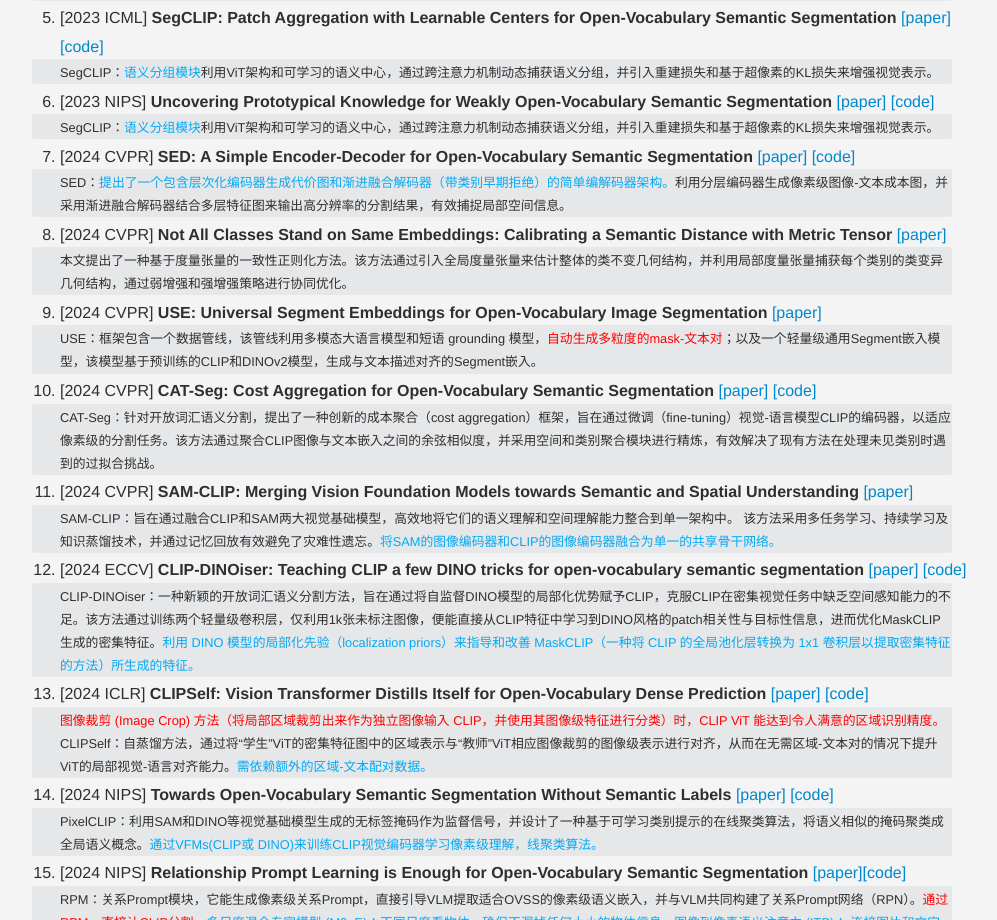
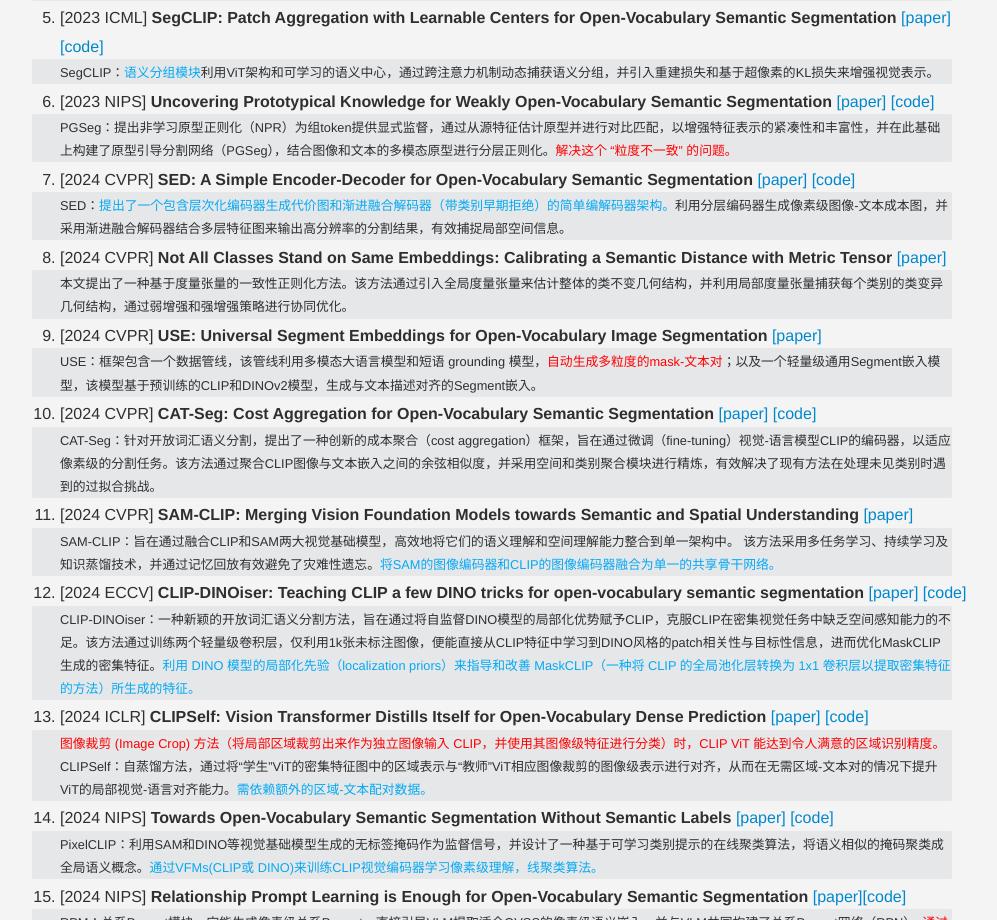
Before and after one commit to wang-akang/MyPaper, a plain HTML site: page index.html in a window 1280 px wide. Shown: the part 9064-9984 px from the top of the page, without its empty margins (148-1145 px from the left). Drawn offline with Linux system fonts and the light colour scheme.

Commit message:
Update index.html

```diff
--- a/index.html
+++ b/index.html
@@ -2202,7 +2202,8 @@ Original highlight.js style (c) Ivan Sagalaev <maniac@softwaremaniacs.org>
 <ol start="6" style="counter-reset: my-awesome-counter 5;" class="markdown_ol">
 <li><span class="xsj_placeholder_span"></span>[2023 NIPS] <strong class="markdown_strong_asterisk">Uncovering Prototypical Knowledge for Weakly Open-Vocabulary Semantic Segmentation</strong> <a href="https://arxiv.org/pdf/2310.19001" class="xsj_link xsj_manu_link" target="_blank">[paper]</a> <a href="https://github.com/Ferenas/PGSeg?tab=readme-ov-file" class="xsj_link xsj_manu_link" target="_blank">[code]</a></li>
 </ol>
-<div class="content-box" style="--hover-image-url: url('https://figures.semanticscholar.org/4bae689ade260c1624406b5bf2d58d637a0c5aa9/500px/3-Figure2-1.png')" ;=""> <span>SegCLIP：<span style="color:#03a9f4">语义分组模块</span>利用ViT架构和可学习的语义中心，通过跨注意力机制动态捕获语义分组，并引入重建损失和基于超像素的KL损失来增强视觉表示。</span></div>
+<body><div class="content-box"  style="--hover-image-url: url('https://cdn.bytez.com/mobilePapers/v2/neurips/72361/images/3-5.png')";> <span>PGSeg：提出非学习原型正则化（NPR）为组token提供显式监督，通过从源特征估计原型并进行对比匹配，以增强特征表示的紧凑性和丰富性，并在此基础上构建了原型引导分割网络（PGSeg），结合图像和文本的多模态原型进行分层正则化。<span style="color:red">解决这个 “粒度不一致” 的问题。</span></span></div></body>
+
 <ol start="7" style="counter-reset: my-awesome-counter 6;" class="markdown_ol">
 <li><span class="xsj_placeholder_span"></span>[2024 CVPR] <strong class="markdown_strong_asterisk">SED: A Simple Encoder-Decoder for Open-Vocabulary Semantic Segmentation</strong> <a href="https://arxiv.org/pdf/2311.15537" class="xsj_link xsj_manu_link" target="_blank">[paper]</a> <a href="https://github.com/xb534/SED" class="xsj_link xsj_manu_link" target="_blank">[code]</a></li>
 </ol>
```
